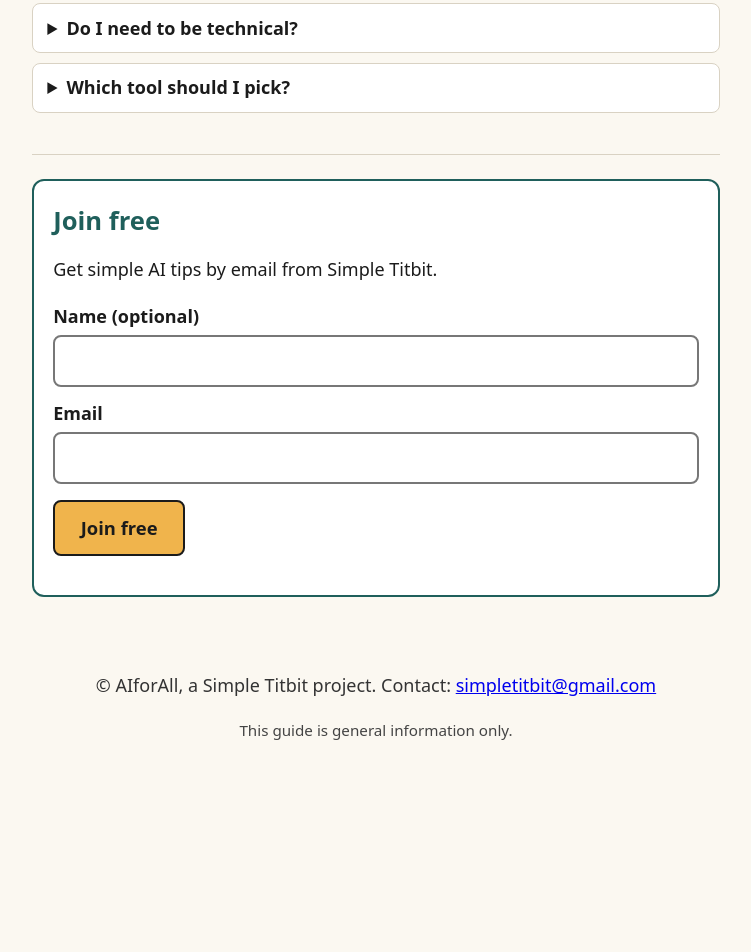
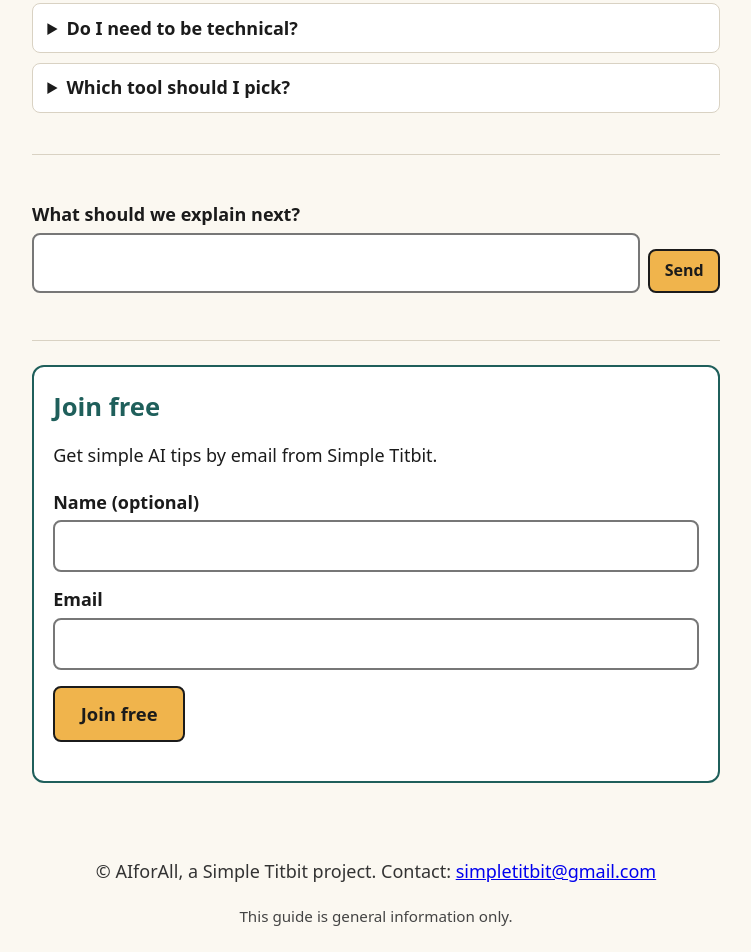
Before and after one commit to datatitbit/aiforall, a plain HTML site: page index.html in a window 1280 px wide. Shown: the part 3760-4712 px from the top of the page, without its empty margins (264-1015 px from the left). Before the commit the page ends 4550 px from the top, so only its background shows below. Drawn offline with Linux system fonts and the light colour scheme.

Commit message:
Add a one-line feedback box (question, one field, Send)

```diff
--- a/config.js
+++ b/config.js
@@ -1,6 +1,6 @@
 /*
   config.js: the ONE place to change settings.
-  These are the n8n webhook addresses the forms send to (signup and comments).
+  These are the n8n webhook addresses the forms send to (signup, comments, feedback).
   - Test address: works only while you click "Listen for test event" in n8n.
   - Production address: works after you switch the workflow to Active.
   IMPORTANT: "localhost" means "this computer". The forms reach n8n only when you open
@@ -9,6 +9,7 @@
   Change /webhook-test/ to /webhook/ when the workflow is Active.
 */
 window.AIFORALL_CONFIG = {
-  signupWebhook:  "http://localhost:5678/webhook-test/aiforall-signup",
-  commentWebhook: "http://localhost:5678/webhook-test/aiforall-comment"
+  signupWebhook:   "http://localhost:5678/webhook-test/aiforall-signup",
+  commentWebhook:  "http://localhost:5678/webhook-test/aiforall-comment",
+  feedbackWebhook: "http://localhost:5678/webhook-test/aiforall-feedback"
 };
--- a/index.html
+++ b/index.html
@@ -122,6 +122,19 @@
       <details><summary>Which tool should I pick?</summary><p>Start with one from a well-known company. Try it for a week before you decide.</p></details>
     </section>
 
+    <!-- Feedback: one question, one box, one button. Sent to n8n (feedbackWebhook in config.js). -->
+    <section id="feedback">
+      <form id="feedback-form" novalidate>
+        <label for="f-text">What should we explain next?</label>
+        <div style="display:flex;gap:.5rem">
+          <input id="f-text" name="feedback" type="text" maxlength="200" style="flex:1;min-width:0" required>
+          <button class="btn btn-small" type="submit">Send</button>
+        </div>
+        <div class="hp" aria-hidden="true"><label for="f-site">Leave this empty</label><input id="f-site" name="website" type="text" tabindex="-1" autocomplete="off"></div>
+        <p class="note" id="feedback-msg" role="status"></p>
+      </form>
+    </section>
+
     <section id="signup" class="signup">
       <h2>Join free</h2>
       <p>Get simple AI tips by email from Simple Titbit.</p>
```
